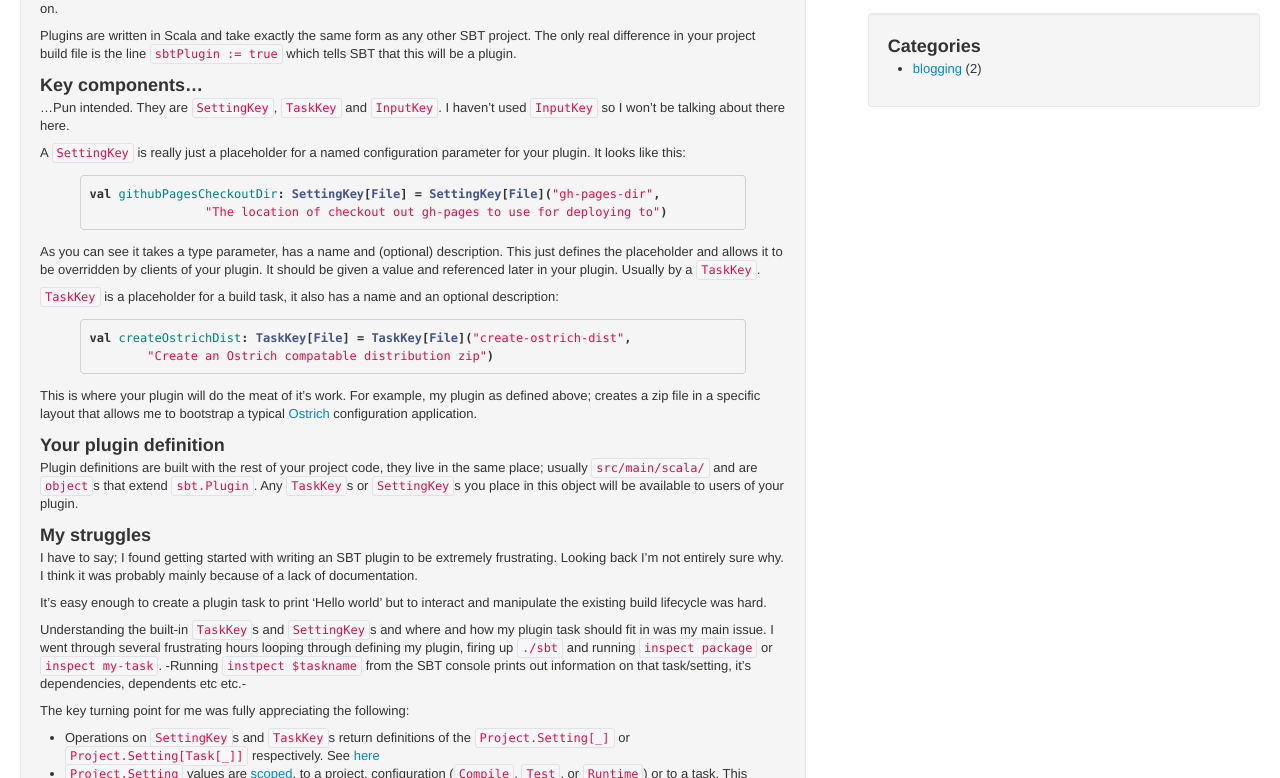
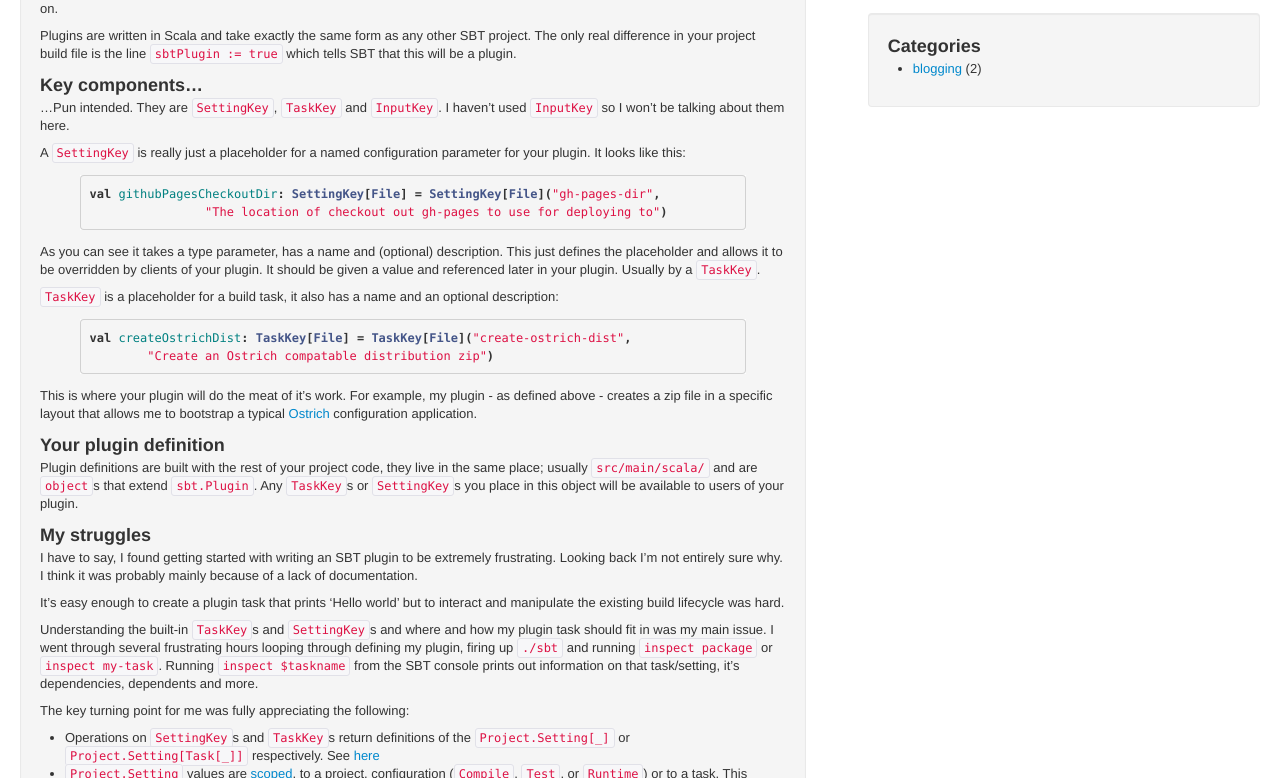
Before and after one commit to oxlade39/oxlade39.github.com, a Jekyll site: the page built from _posts/2012-04-23-Writing-an-sbt-plugin.md, in a window 1280 px wide and 1400 px high. Shown: the part 215-993 px from the top of the window. Built offline with Jekyll 4.4.1, drawn with Linux system fonts in a browser that asks for light colours; nearby versions of some CDN libraries; comment, search, counter and statistics services are not loaded.

Commit message:
editing the post

```diff
--- a/_posts/2012-04-23-Writing-an-sbt-plugin.md
+++ b/_posts/2012-04-23-Writing-an-sbt-plugin.md
@@ -13,7 +13,7 @@ Plugins are written in Scala and take exactly the same form as any other SBT pro
 
 ### Key components...
 ...Pun intended.
-They are `SettingKey`, `TaskKey` and `InputKey`. I haven't used `InputKey` so I won't be talking about there here.
+They are `SettingKey`, `TaskKey` and `InputKey`. I haven't used `InputKey` so I won't be talking about them here.
 
 A `SettingKey` is really just a placeholder for a named configuration parameter for your plugin. It looks like this:
 {% highlight scala %}
@@ -27,17 +27,17 @@ As you can see it takes a type parameter, has a name and (optional) description.
 val createOstrichDist: TaskKey[File] = TaskKey[File]("create-ostrich-dist",
    	"Create an Ostrich compatable distribution zip")
 {% endhighlight %}
-This is where your plugin will do the meat of it's work. For example, my plugin as defined above; creates a zip file in a specific layout that allows me to bootstrap a typical [Ostrich](https://github.com/twitter/ostrich) configuration application.
+This is where your plugin will do the meat of it's work. For example, my plugin - as defined above - creates a zip file in a specific layout that allows me to bootstrap a typical [Ostrich](https://github.com/twitter/ostrich) configuration application.
 
 ### Your plugin definition
 Plugin definitions are built with the rest of your project code, they live in the same place; usually `src/main/scala/` and are `object`s that extend `sbt.Plugin`. Any `TaskKey`s or `SettingKey`s you place in this object will be available to users of your plugin.
 
 ### My struggles
-I have to say; I found getting started with writing an SBT plugin to be extremely frustrating. Looking back I'm not entirely sure why. I think it was probably mainly because of a lack of documentation.
+I have to say, I found getting started with writing an SBT plugin to be extremely frustrating. Looking back I'm not entirely sure why. I think it was probably mainly because of a lack of documentation.
 
-It's easy enough to create a plugin task to print 'Hello world' but to interact and manipulate the existing build lifecycle was hard.
+It's easy enough to create a plugin task that prints 'Hello world' but to interact and manipulate the existing build lifecycle was hard.
 
-Understanding the built-in `TaskKey`s and `SettingKey`s and where and how my plugin task should fit in was my main issue. I went through several frustrating hours looping through defining my plugin, firing up `./sbt` and running `inspect package` or `inspect my-task`. -Running `instpect $taskname` from the SBT console prints out information on that task/setting, it's dependencies, dependents etc etc.-
+Understanding the built-in `TaskKey`s and `SettingKey`s and where and how my plugin task should fit in was my main issue. I went through several frustrating hours looping through defining my plugin, firing up `./sbt` and running `inspect package` or `inspect my-task`. Running `inspect $taskname` from the SBT console prints out information on that task/setting, it's dependencies, dependents and more.
 
 The key turning point for me was fully appreciating the following:
 - Operations on `SettingKey`s and `TaskKey`s return definitions of the `Project.Setting[_]` or `Project.Setting[Task[_]]` respectively. See [here](https://github.com/harrah/xsbt/wiki/Getting-Started-More-About-Settings)
```
